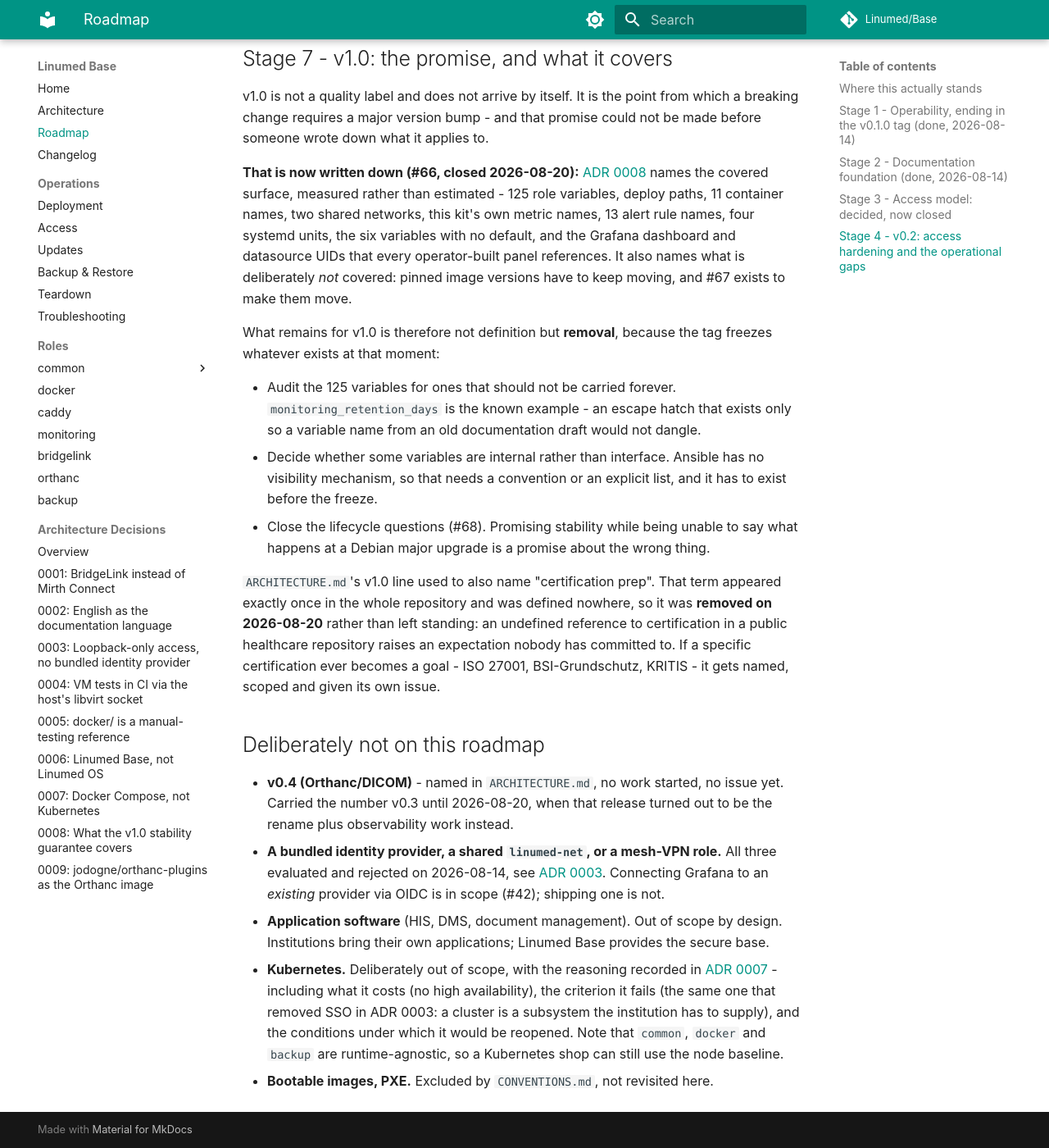
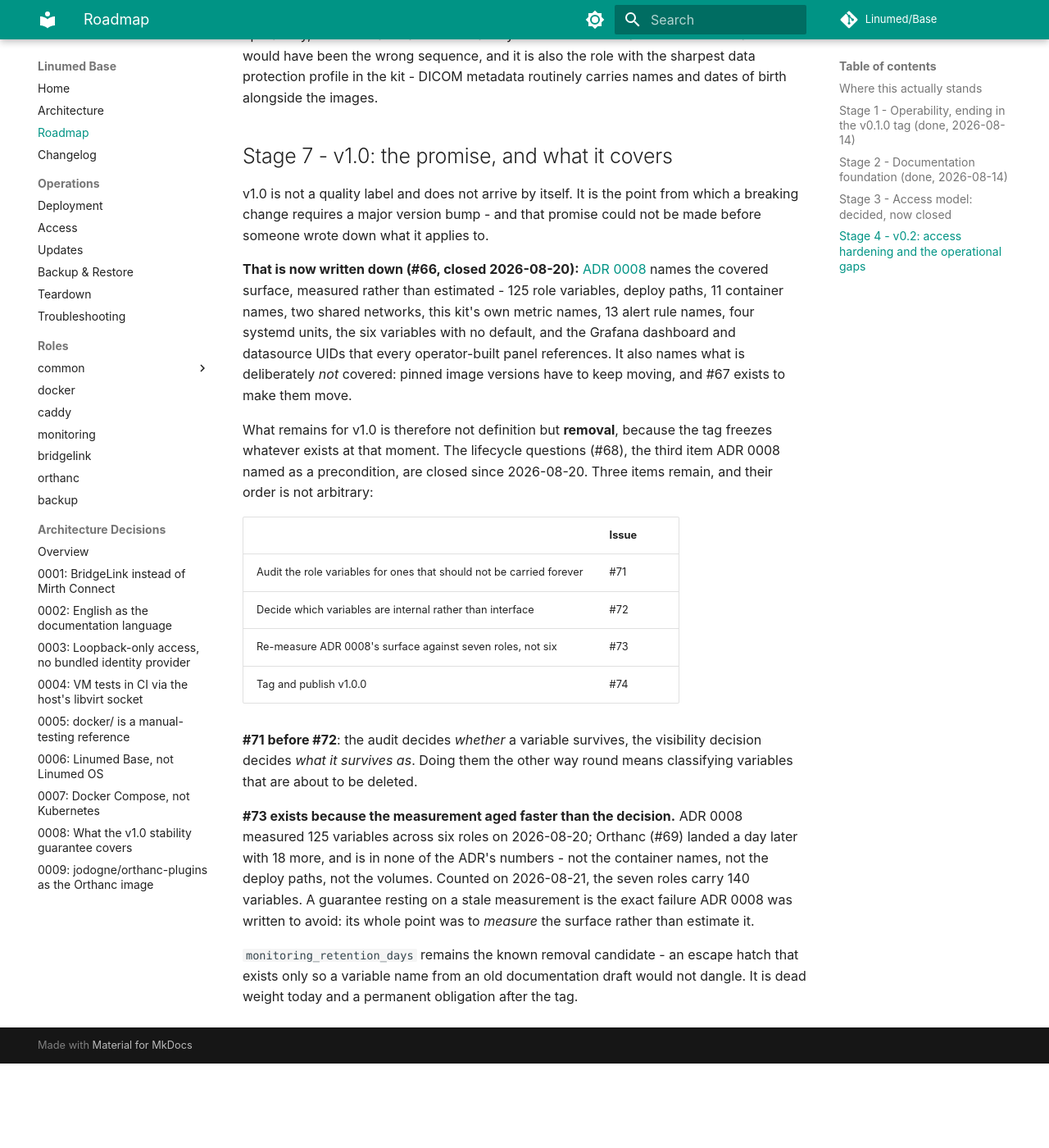
Before and after one commit to Linumed/Base, an MkDocs documentation site: the page built from docs/ROADMAP.md, in a window 1280 px wide and 1400 px high, scrolled down 9906 px. Shown: the whole window at 82% size. Built offline with MkDocs 1.6.1 and Material for MkDocs 9.7.7, drawn with Linux system fonts in a browser that asks for light colours; comment, search, counter and statistics services are not loaded; after the commit the page ends 11203 px from its top, so only the background shows below that; some of the changed text lies outside the part shown.

Commit message:
Docs: Stage 7 der Roadmap konkretisiert - Weg zu 1.0 sind vier Issues, nicht ein Absatz
Roadmap-Stand auf v0.4.0 und sieben Rollen gehoben; Stage 7 nennt jetzt #71 (Variablen-Audit),
#72 (intern vs. Interface), #73 (ADR 0008 auf sieben Rollen nachmessen) und #74 (Tag) samt
Reihenfolge und Begründung.

```diff
--- a/docs/ROADMAP.md
+++ b/docs/ROADMAP.md
@@ -18,13 +18,18 @@
 > mirror. See [CHANGELOG.md](changelog.md) for what shipped.
 >
 > **Update 2026-08-20: `v0.3.0` is tagged**, see Stage 5 below.
+>
+> **Update 2026-08-21: `v0.4.0` is tagged** and Stage 6 is complete, see below. What is
+> left before 1.0 is Stage 7, and it is now four issues rather than a paragraph.
 
 ## Where this actually stands
 
-**As of 2026-08-20, `v0.3.0`:** all six v0.1 roles are implemented, VM-tested and
-idempotent - `common`, `docker`, `caddy`, `monitoring`, `bridgelink`, `backup`. The
-repository is public, the documentation site is built and published from it, and there are
-no known defects. What *is* open is listed under
+**As of 2026-08-21, `v0.4.0`:** all seven roles are implemented, VM-tested and idempotent -
+`common`, `docker`, `caddy`, `monitoring`, `bridgelink`, `backup` and `orthanc`, the last
+service `ARCHITECTURE.md` names. The repository is public, the documentation site is built
+and published from it, and there are no known defects and no open defect issues. The only
+open issues are Stage 7's, and they are preparation for the 1.0 tag rather than work the
+kit is missing. What *is* open is listed under
 [What is still open](#what-is-still-open-and-why-it-was-not-built-earlier) further down,
 with the reason each item is open rather than only the fact that it is.
 
@@ -387,40 +392,28 @@
 image versions have to keep moving, and #67 exists to make them move.
 
 What remains for v1.0 is therefore not definition but **removal**, because the tag freezes
-whatever exists at that moment:
+whatever exists at that moment. The lifecycle questions (#68), the third item ADR 0008
+named as a precondition, are closed since 2026-08-20. Three items remain, and their order
+is not arbitrary:
 
-- Audit the 125 variables for ones that should not be carried forever.
-  `monitoring_retention_days` is the known example - an escape hatch that exists only so a
-  variable name from an old documentation draft would not dangle.
-- Decide whether some variables are internal rather than interface. Ansible has no
-  visibility mechanism, so that needs a convention or an explicit list, and it has to exist
-  before the freeze.
-- Close the lifecycle questions (#68). Promising stability while being unable to say what
-  happens at a Debian major upgrade is a promise about the wrong thing.
+| | Issue |
+|---|---|
+| Audit the role variables for ones that should not be carried forever | #71 |
+| Decide which variables are internal rather than interface | #72 |
+| Re-measure ADR 0008's surface against seven roles, not six | #73 |
+| Tag and publish v1.0.0 | #74 |
 
-`ARCHITECTURE.md`'s v1.0 line used to also name "certification prep". That term appeared
-exactly once in the whole repository and was defined nowhere, so it was **removed on
-2026-08-20** rather than left standing: an undefined reference to certification in a public
-healthcare repository raises an expectation nobody has committed to. If a specific
-certification ever becomes a goal - ISO 27001, BSI-Grundschutz, KRITIS - it gets named,
-scoped and given its own issue.
+**#71 before #72**: the audit decides *whether* a variable survives, the visibility
+decision decides *what it survives as*. Doing them the other way round means classifying
+variables that are about to be deleted.
 
-## Deliberately not on this roadmap
+**#73 exists because the measurement aged faster than the decision.** ADR 0008 measured
+125 variables across six roles on 2026-08-20; Orthanc (#69) landed a day later with 18
+more, and is in none of the ADR's numbers - not the container names, not the deploy paths,
+not the volumes. Counted on 2026-08-21, the seven roles carry 140 variables. A guarantee
+resting on a stale measurement is the exact failure ADR 0008 was written to avoid: its
+whole point was to *measure* the surface rather than estimate it.
 
-- **v0.4 (Orthanc/DICOM)** - named in `ARCHITECTURE.md`, no work started, no issue yet.
-  Carried the number v0.3 until 2026-08-20, when that release turned out to be the rename
-  plus observability work instead.
-- **A bundled identity provider, a shared `linumed-net`, or a mesh-VPN role.** All three
-  evaluated and rejected on 2026-08-14, see
-  [ADR 0003](adr/0003-loopback-only-access-no-bundled-identity-provider.md). Connecting
-  Grafana to an *existing* provider via OIDC is in scope (#42); shipping
-  one is not.
-- **Application software** (HIS, DMS, document management). Out of scope by design.
-  Institutions bring their own applications; Linumed Base provides the secure base.
-- **Kubernetes.** Deliberately out of scope, with the reasoning recorded in
-  [ADR 0007](adr/0007-docker-compose-not-kubernetes.md) - including what it costs (no high
-  availability), the criterion it fails (the same one that removed SSO in ADR 0003: a
-  cluster is a subsystem the institution has to supply), and the conditions under which it
-  would be reopened. Note that `common`, `docker` and `backup` are runtime-agnostic, so a
-  Kubernetes shop can still use the node baseline.
-- **Bootable images, PXE.** Excluded by `CONVENTIONS.md`, not revisited here.
+`monitoring_retention_days` remains the known removal candidate - an escape hatch that
+exists only so a variable name from an old documentation draft would not dangle. It is
+dead weight today and a permanent obligation after the tag.
```
